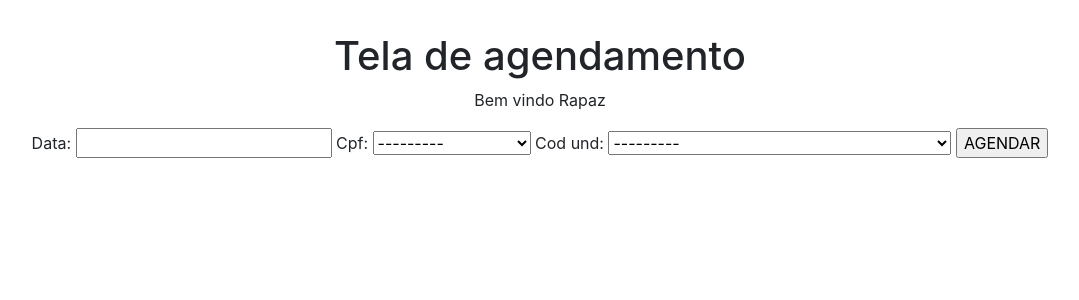
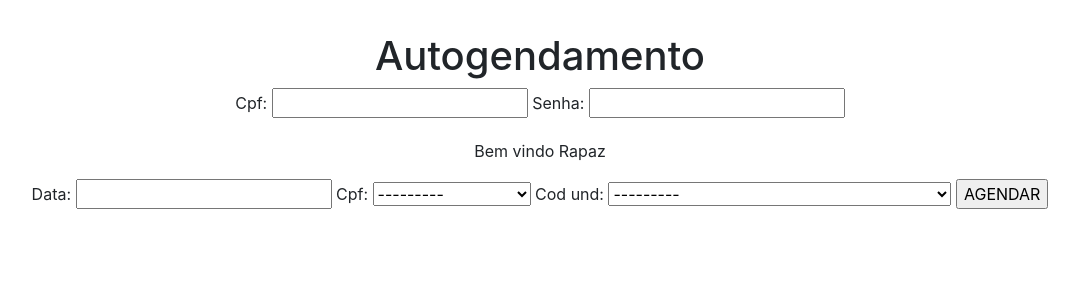
Before and after one commit to abnermuxah/projeto, a Django app: template agende/templates/agendamento.html in a window 1280 px wide. Shown: the top 300 px of the page, without its empty margins (100-1179 px from the left). Run offline with Django 4.2, Linux system fonts and the light colour scheme; the template is opened without the code that fills it: values that come from a table or form of the project are taken from there, others are empty; data comes from the database, SQL or seed files in the repository; both versions use the stored data as it was after the commit; some libraries are stand-ins or nearby versions.

Commit message:
Configurar a tela de autoagendamento

```diff
--- a/agende/templates/agendamento.html
+++ b/agende/templates/agendamento.html
@@ -8,7 +8,8 @@
 <!------ Include the above in your HEAD tag ---------->
 
 <div class="text-center text-lg-start mt-4 pt-2">
-  <h1>Tela de agendamento</h1>
+  <h1>Autogendamento</h1>
+  <form action="" method="get">{% csrf_token %} {{ login }}</form>
   <p>Bem vindo Rapaz</p>
   <form action="" method="post">
     {% csrf_token %} {{ agendamento }}
--- a/agende/templates/cadastro.html
+++ b/agende/templates/cadastro.html
@@ -7,6 +7,8 @@
 <script src="//cdnjs.cloudflare.com/ajax/libs/jquery/3.2.1/jquery.min.js"></script>
 <!------ Include the above in your HEAD tag ---------->
 <div class="text-center text-lg-start mt-4 pt-2">
+  <h1>Autocadastro</h1>
+  {{ usuario.nome }}
   <form action="" method="post">
     {% csrf_token %} {{ form }}
     <input type="submit" value="CADASTRAR" />
--- a/agende/templates/home.html
+++ b/agende/templates/home.html
@@ -8,6 +8,7 @@
 <!------ Include the above in your HEAD tag ---------->
 
 <div class="text-center text-lg-start mt-4 pt-2">
+  <h1 class='py-3'>Login</h1>
   <form action="" method="post"> {% csrf_token %}
 
     <form action="" method="post">
```
Also changed, not shown: db.sqlite3.
